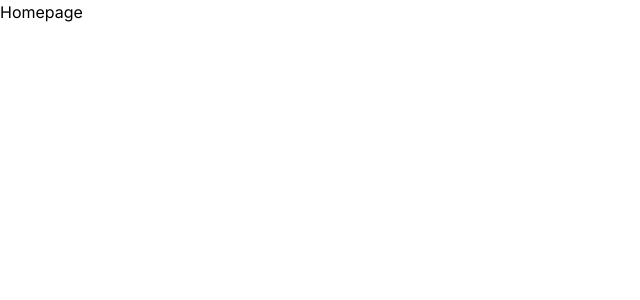
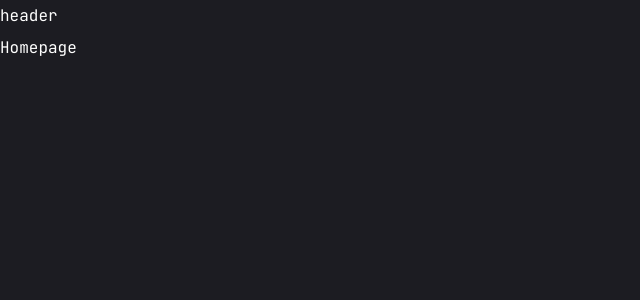
Before and after one commit to AlexMorvi/portafolio, a Next.js app: page / in a window 1280 px wide. Shown: the top 300 px of the page, without its empty margins (0-640 px from the left). Built offline with nearby package versions, Linux system fonts and the light colour scheme.

Commit message:
Styles and creation of header
modifications in tw and creation of header component

```diff
--- a/app/globals.css
+++ b/app/globals.css
@@ -1,3 +1,9 @@
 @tailwind base;
 @tailwind components;
 @tailwind utilities;
+
+@layer base {
+  body {
+    @apply font-primary bg-primary text-white leading-loose;
+  }
+}
--- a/app/layout.jsx
+++ b/app/layout.jsx
@@ -1,7 +1,10 @@
-import { Inter } from "next/font/google";
+import { JetBrains_Mono } from "next/font/google";
 import "./globals.css";
+//components
+import Header from "@/components/Header";
 
-const inter = Inter({ subsets: ["latin"] });
+const jetbrainsMono = JetBrains_Mono({ subsets: ["latin"], weights: ["100", "200","100", "300", "400", "500", "600", "700", "800", "900"],
+  variable: '--font-jetbrainsMono' });
 
 export const metadata = {
   title: "Create Next App",
@@ -11,7 +14,10 @@ export const metadata = {
 export default function RootLayout({ children }) {
   return (
     <html lang="en">
-      <body className={inter.className}>{children}</body>
+      <body className={jetbrainsMono.variable}>
+        <Header />
+        {children}
+      </body>
     </html>
   );
 }
--- /dev/null
+++ b/components/Header.jsx
@@ -0,0 +1,6 @@
+
+const Header = () => {
+  return <header>header</header>;
+};
+
+export default Header;
--- a/tailwind.config.js
+++ b/tailwind.config.js
@@ -11,12 +11,25 @@ module.exports = {
   theme: {
     container: {
       center: true,
-      padding: "2rem",
-      screens: {
-        "2xl": "1400px",
-      },
+      padding: "15px"
+    },
+    screens: {
+      sm: "640px",
+      md: "768px",
+      lg: "960px",
+      xl: "1200px",
+    },
+    fontFamily: {
+      primary:"var(--font-jetbrainsMono)",
     },
     extend: {
+      colors: {
+        primary: '#1c1c22',
+        accent: {
+          DEFAULT: '#00FF99',
+          hover: '#00e187'
+        }
+      },
       keyframes: {
         "accordion-down": {
           from: { height: "0" },
```
